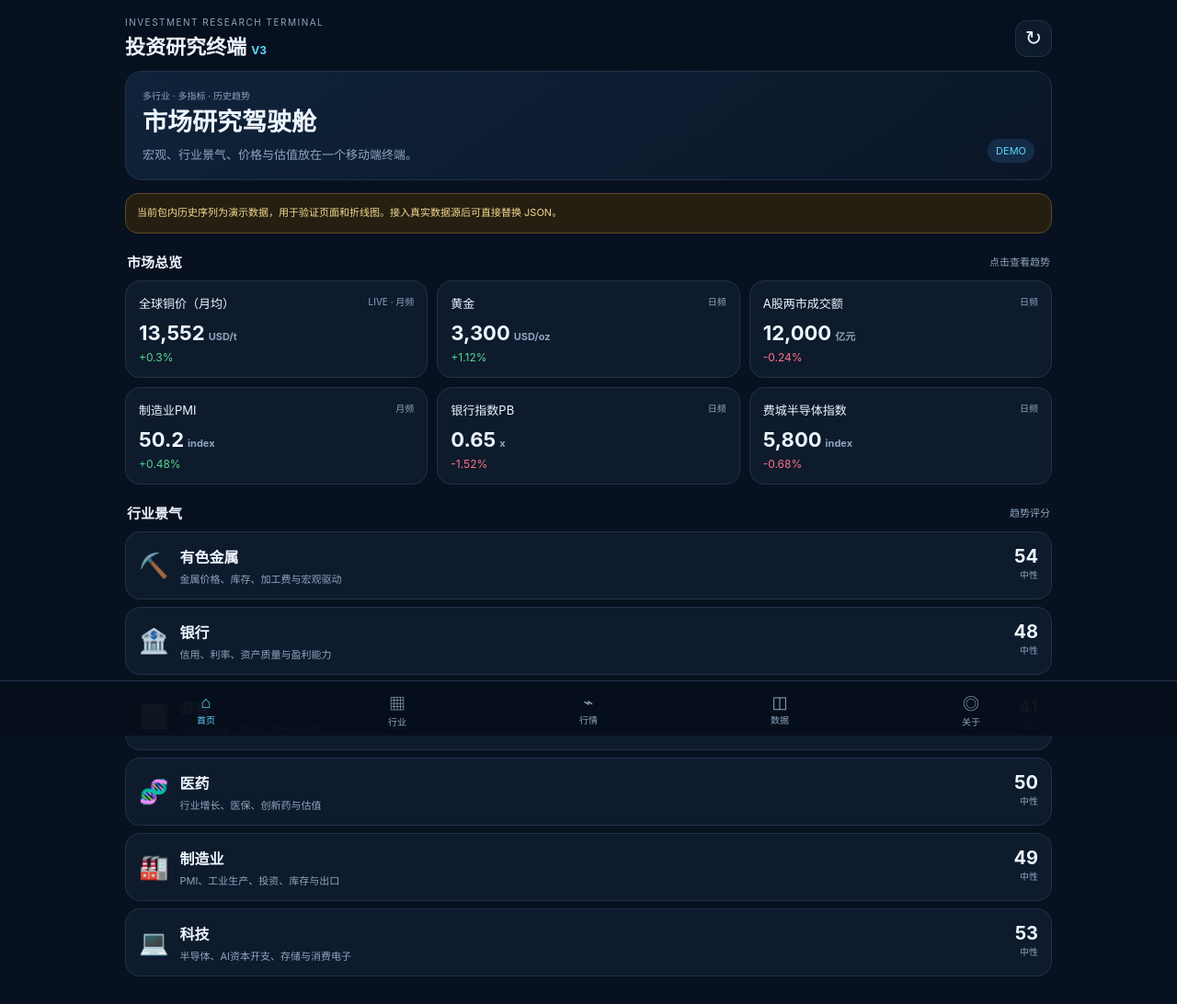
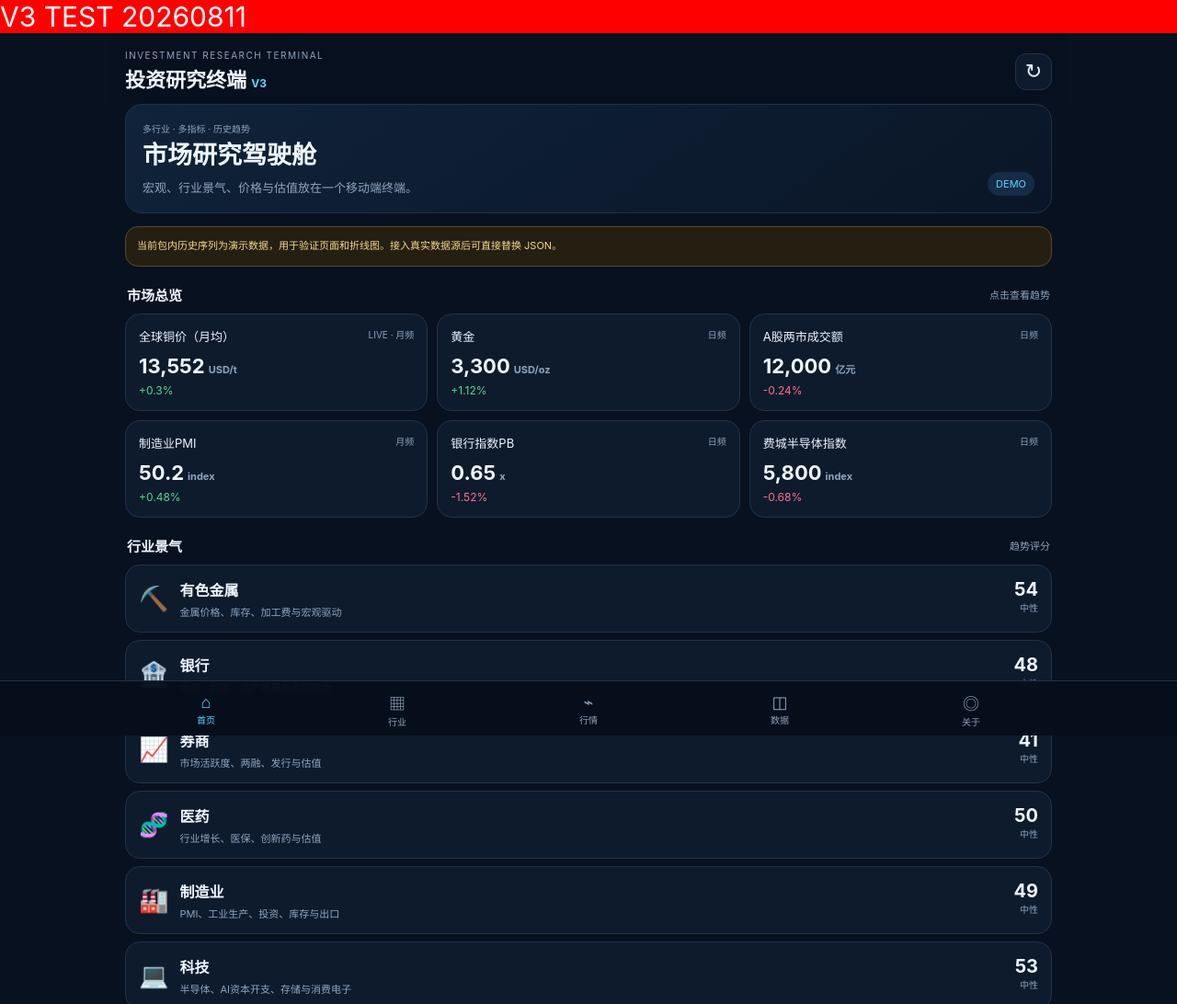
Before and after one commit to 18334673551/metal-terminal, a plain HTML site: page index.html in a window 1280 px wide. Shown: the top 1092 px of the page at 92% size. Drawn offline with Linux system fonts and the light colour scheme.

Commit message:
Update index.html

```diff
--- a/index.html
+++ b/index.html
@@ -1 +1,4 @@
+<div style="background:red;color:white;font-size:30px;">
+V3 TEST 20260811
+</div>
 <!doctype html><html lang="zh-CN"><head><meta charset="utf-8"><meta name="viewport" content="width=device-width,initial-scale=1,viewport-fit=cover"><meta name="theme-color" content="#08111f"><title>投资研究终端 V3</title><link rel="manifest" href="./manifest.webmanifest"><link rel="stylesheet" href="./styles.css"></head><body><div id="app"><header class="topbar"><div><div class="eyebrow">INVESTMENT RESEARCH TERMINAL</div><h1>投资研究终端 <span>V3</span></h1></div><button id="refreshBtn" class="icon-btn">↻</button></header><main id="view"></main><nav class="bottom-nav"><button data-route="home" class="active">⌂<span>首页</span></button><button data-route="sectors">▦<span>行业</span></button><button data-route="market">⌁<span>行情</span></button><button data-route="data">◫<span>数据</span></button><button data-route="about">◎<span>关于</span></button></nav></div><div id="toast" class="toast"></div><script src="./app.js"></script></body></html>
```
